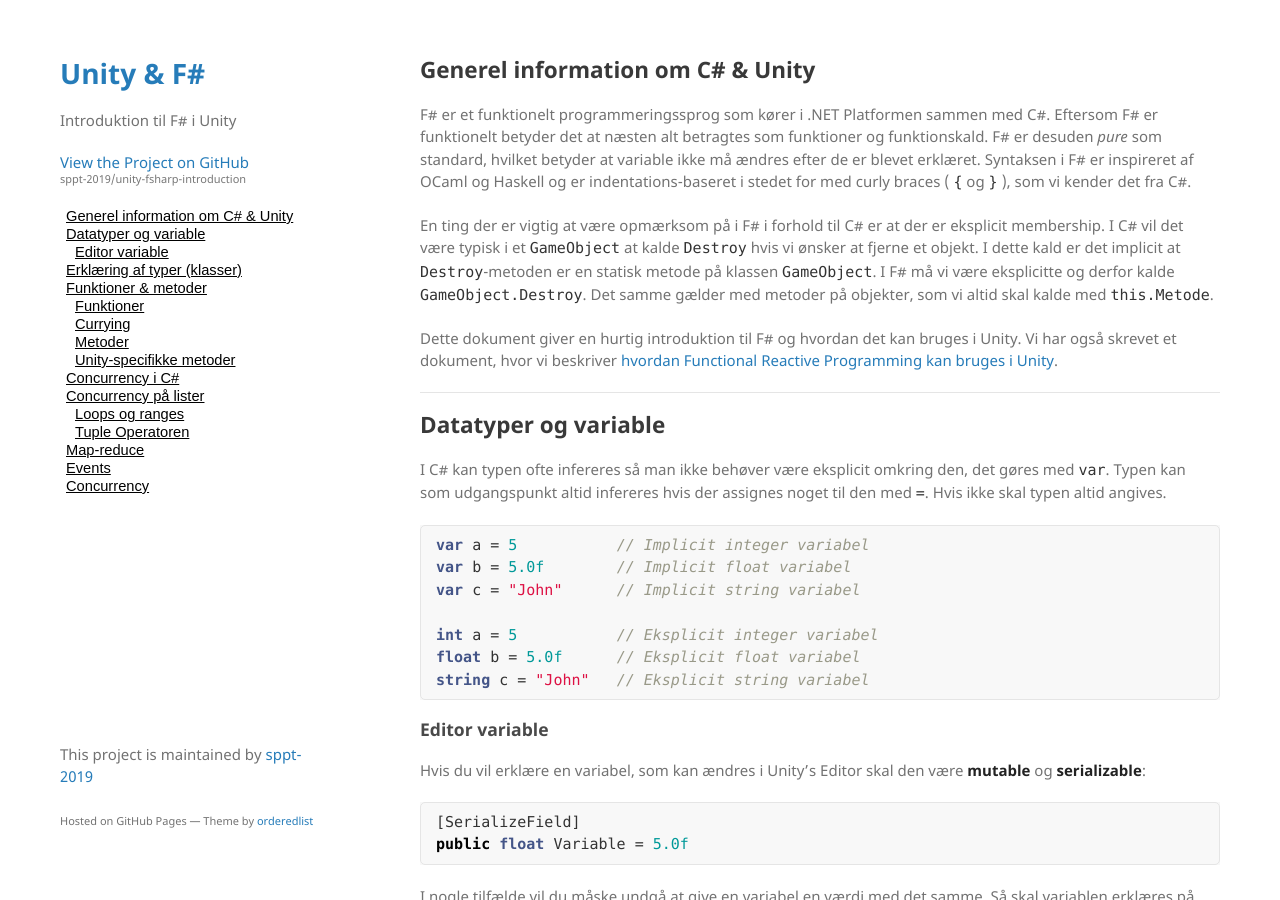
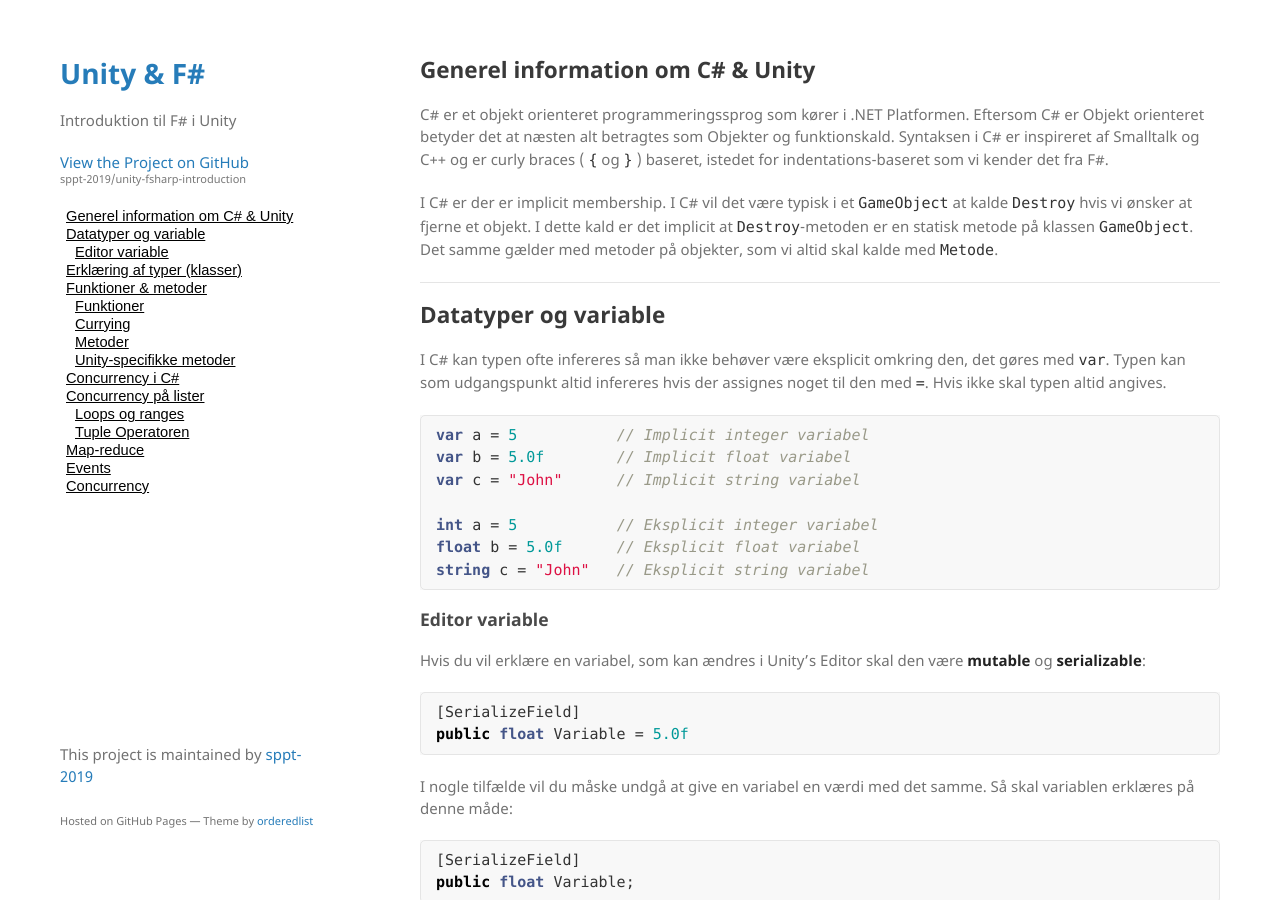
Before and after one commit to sppt-2019/unity-fsharp-introduction, a Jekyll site: the page built from csharp.md, in a window 1280 px wide and 900 px high. Built offline with Jekyll 4.4.1, drawn with Linux system fonts in a browser that asks for light colours; our own code applies the rules of GitHub Pages for plain Markdown files.

Commit message:
Changede introduction text
Changede the introduction text to be about C# and not F#

```diff
--- a/csharp.md
+++ b/csharp.md
@@ -1,9 +1,7 @@
 ## Generel information om C# & Unity
-F# er et funktionelt programmeringssprog som kører i .NET Platformen sammen med C#. Eftersom F# er funktionelt betyder det at næsten alt betragtes som funktioner og funktionskald. F# er desuden _pure_ som standard, hvilket betyder at variable ikke må ændres efter de er blevet erklæret. Syntaksen i F# er inspireret af OCaml og Haskell og er indentations-baseret i stedet for med curly braces ( `{` og `}` ), som vi kender det fra C#.
+C# er et objekt orienteret programmeringssprog som kører i .NET Platformen. Eftersom C# er Objekt orienteret betyder det at næsten alt betragtes som Objekter og funktionskald. Syntaksen i C# er inspireret af Smalltalk og C++ og er curly braces ( `{` og `}` ) baseret, istedet for indentations-baseret som vi kender det fra F#.
 
-En ting der er vigtig at være opmærksom på i F# i forhold til C# er at der er eksplicit membership. I C# vil det være typisk i et `GameObject` at kalde `Destroy` hvis vi ønsker at fjerne et objekt. I dette kald er det implicit at `Destroy`-metoden er en statisk metode på klassen `GameObject`. I F# må vi være eksplicitte og derfor kalde `GameObject.Destroy`. Det samme gælder med metoder på objekter, som vi altid skal kalde med `this.Metode`.
-
-Dette dokument giver en hurtig introduktion til F# og hvordan det kan bruges i Unity. Vi har også skrevet et dokument, hvor vi beskriver [hvordan Functional Reactive Programming kan bruges i Unity](frp.md).
+I C# er der er implicit membership. I C# vil det være typisk i et `GameObject` at kalde `Destroy` hvis vi ønsker at fjerne et objekt. I dette kald er det implicit at `Destroy`-metoden er en statisk metode på klassen `GameObject`. Det samme gælder med metoder på objekter, som vi altid skal kalde med `Metode`.
 
 ___
 ## Datatyper og variable
```
